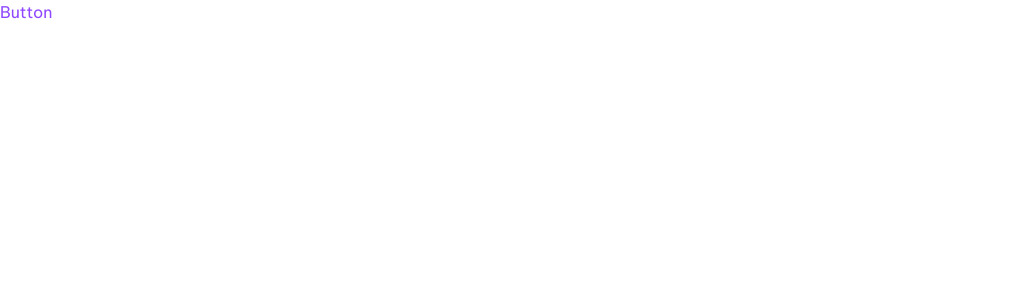
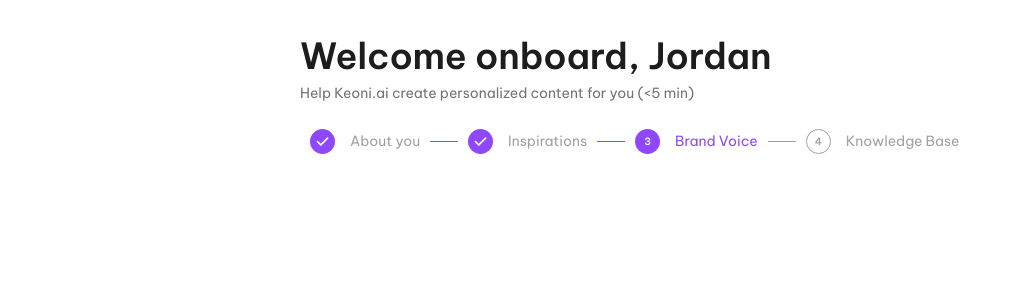
Before and after one commit to KhoaMac/keino-ai, a Next.js app: page / in a window 1280 px wide. Shown: the top 300 px of the page, without its empty margins (0-1021 px from the left). Built offline with nearby package versions, Linux system fonts and the light colour scheme.

Commit message:
feat: Add component Stepper

```diff
--- /dev/null
+++ b/components/Stepper/index.tsx
@@ -0,0 +1,43 @@
+import { IStepper } from "@/interface";
+import CheckedCircle from "@/public/assets/icons/checklist.svg";
+import Image from "next/image";
+import { useMemo, useState } from "react";
+
+const Stepper = (item: IStepper) => {
+  console.log("===item", item.index);
+  const currentStep = 2;
+  return (
+    <div className="flex items-center gap-[0.9375rem]">
+      {item.status ? (
+        <Image src={CheckedCircle} alt="Checked Circle" />
+      ) : (
+        <div
+          className={`w-[1.5625rem] h-[1.5625rem] flex items-center rounded-full ${
+            currentStep === item.index
+              ? "bg-primary"
+              : " border-1 border-gray-scale-40"
+          }`}
+        >
+          <span
+            className={`mx-auto ${
+              currentStep === item.index ? "text-white" : "text-gray-scale-40"
+            }  text-caption-semibold text-center`}
+          >
+            {item.index + 1}
+          </span>
+        </div>
+      )}
+      <p
+        className={`text-body-medium-semibold ${
+          !item.status && currentStep === item.index
+            ? "text-primary"
+            : "text-gray-scale-40"
+        }`}
+      >
+        {item.title}
+      </p>
+    </div>
+  );
+};
+
+export default Stepper;
--- a/components/layouts/OnboardingLayout.tsx
+++ b/components/layouts/OnboardingLayout.tsx
@@ -3,5 +3,9 @@ export default function OnboardingLayout({
 }: {
   children: React.ReactNode;
 }) {
-  return <div>{children}</div>;
+  return (
+    <div className="flex flex-col max-w-3xl px-11 2xl:max-w-[42.5rem] mx-auto mt-[1.8125rem] mb-[3.6875rem]">
+      {children}
+    </div>
+  );
 }
--- /dev/null
+++ b/interface/index.ts
@@ -0,0 +1,5 @@
+export interface IStepper {
+  index: number;
+  status: boolean;
+  title: string;
+}
--- a/pages/index.tsx
+++ b/pages/index.tsx
@@ -1,14 +1,61 @@
-import Image from "next/image";
-import { Inter } from "next/font/google";
-import Button from "@/components/Button";
 import OnboardingLayout from "@/components/layouts/OnboardingLayout";
-
-const inter = Inter({ subsets: ["latin"] });
+import Stepper from "@/components/Stepper";
+import { IStepper } from "@/interface";
 
 export default function Home() {
+  const name = "Jordan";
+
+  const stepperList: IStepper[] = [
+    {
+      index: 0,
+      status: true,
+      title: "About you",
+    },
+    {
+      index: 1,
+      status: true,
+      title: "Inspirations",
+    },
+    {
+      index: 2,
+      status: false,
+      title: "Brand Voice",
+    },
+    {
+      index: 3,
+      status: false,
+      title: "Knowledge Base",
+    },
+  ];
+
+
   return (
     <OnboardingLayout>
-      <Button />
+      <div>
+        <h1 className="text-title-small-semibold text-gray-scale-100">
+          Welcome onboard, {name}
+        </h1>
+        <p className="text-gray-scale-60">
+          Help Keoni.ai create personalized content for you (&lt;5 min)
+        </p>
+      </div>
+      <div className="flex items-center w-full gap-2.5 px-2.5 py-[1.5625rem]">
+        {stepperList &&
+          stepperList.map((stepper: IStepper, index: number) => {
+            return (
+              <div className="flex items-center gap-2.5" key={index}>
+                <Stepper {...{ ...stepper, currentStep: 3 }} />
+                {index < stepperList.length - 1 && (
+                  <div
+                    className={`h-[1px] w-7 ${
+                      stepper.status ? "bg-primary" : "bg-gray-scale-40"
+                    }`}
+                  ></div>
+                )}
+              </div>
+            );
+          })}
+      </div>
     </OnboardingLayout>
   );
 }
--- a/styles/globals.css
+++ b/styles/globals.css
@@ -14,6 +14,7 @@ html {
 }
 
 
+
 :root {
   --primary-color: #8F47FF;
   --primary-disabled-color: #D4BBF7;
@@ -24,6 +25,13 @@ html {
   --gray-scale-20-color: #F4F4F4;
   --gray-scale-15-color: #F9FAFC;
 }
+
+@layer base {
+  p {
+    @apply text-body-medium-semibold;
+  }
+}
+
 /* @media (prefers-color-scheme: dark) {
   :root {
     --foreground-rgb: 255, 255, 255;
--- a/tailwind.config.ts
+++ b/tailwind.config.ts
@@ -19,6 +19,7 @@ const config: Config = {
         'title-small-regular': ['1.125rem', { lineHeight: '1.5', fontWeight: '400' }], // font-size: 18, line-height: 27
         'heading-medium-semibold': ['1.75rem', { lineHeight: '1.5', fontWeight: '600', letterSpacing: '0.25em'}], // font-size: 18, line-height: 27
         'body-medium-semibold': ['0.875rem', { lineHeight: '1.5', fontWeight: '400' }], // font-size: 14, line-height: 21
+        'caption-semibold': ['0.625rem', { lineHeight: '1.5', fontWeight: '600' }], // font-size: 14, line-height: 21
       },
       colors: {
         primary: 'var(--primary-color)',
@@ -29,6 +30,14 @@ const config: Config = {
         'gray-scale-40': 'var(--gray-scale-40-color)',
         'gray-scale-20': 'var(--gray-scale-20-color)',
         'gray-scale-15': 'var(--gray-scale-15-color)',
+      },
+      screens: {
+        'md': '768px',
+        'xl': '1024px',
+        '2xl': '1440px'
+      },
+      borderWidth: {
+        '1': '1px',
       },
       extend: {
         ':root': {
```
Also changed, not shown: public/assets/icons/checklist.svg (added).
